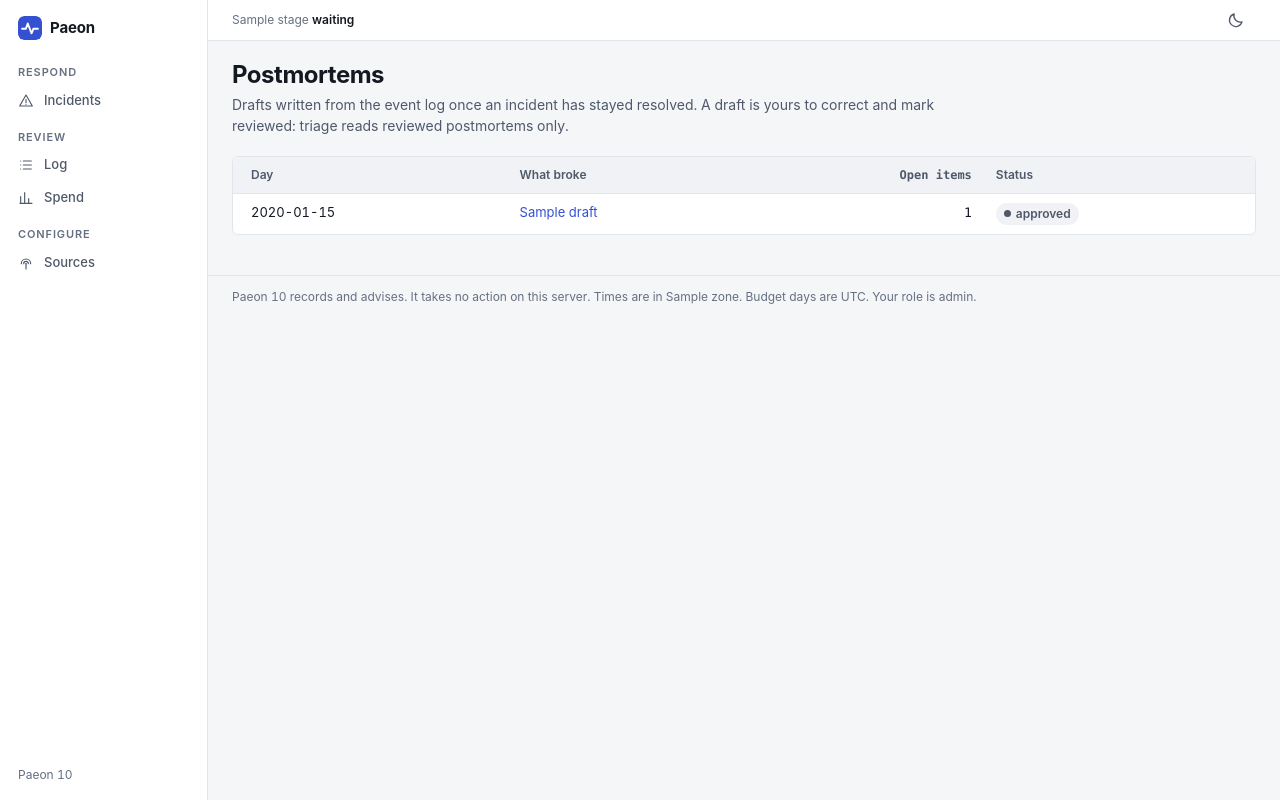
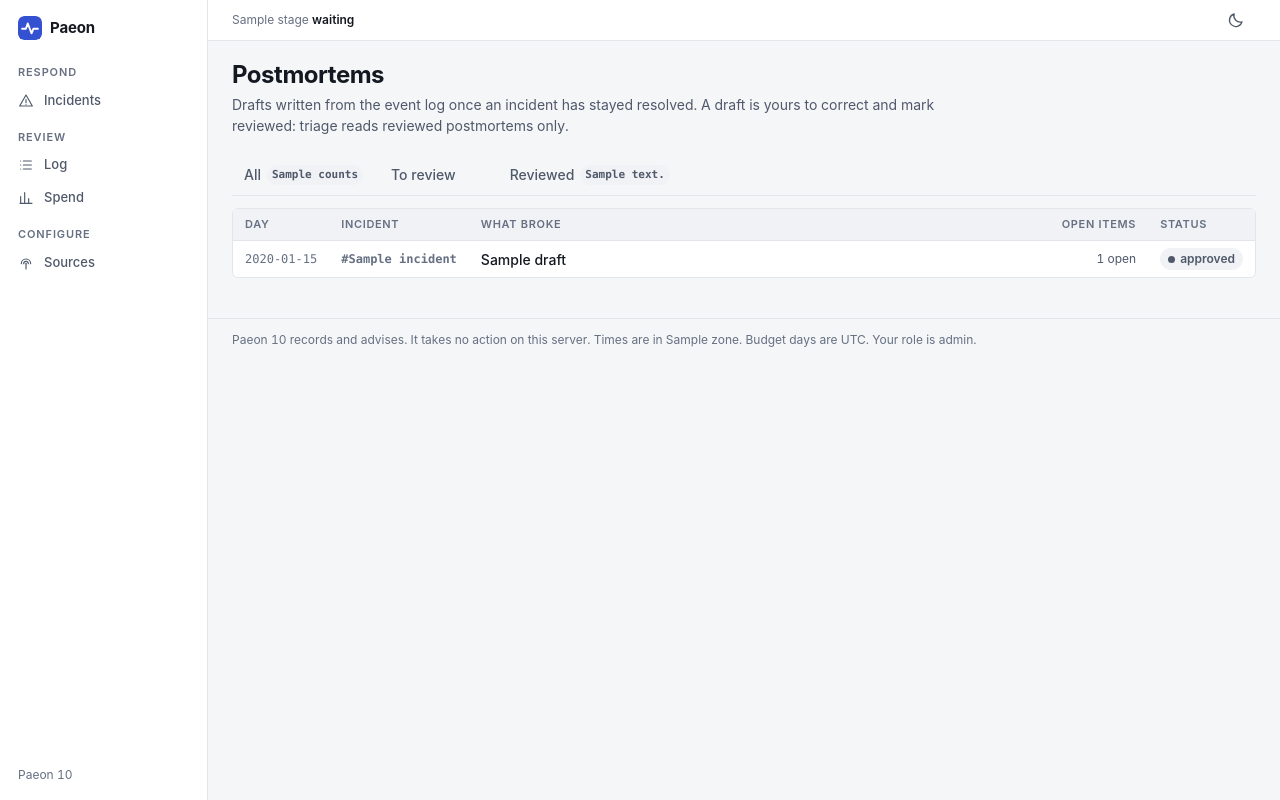
Before and after one commit to mmornati/paeon, a Python web app: template src/paeon/ui/templates/postmortems.html in a window 1280 px wide. Run offline with Jinja, Linux system fonts and the light colour scheme; the template is opened without the code that fills it: most values are stand-ins (such as "Sample title", 1, 10 or a date in 2020).

Commit message:
Actions, postmortems and settings tables: one vocabulary
The red Stop automation button was the loudest thing on a page that mostly
reads; it is now an outlined button that opens its own confirmation. The
postmortem list takes the explorer's rows (on a phone the title has its line
instead of a 110px column) and status tabs, To review first. A reviewed
postmortem no longer shows the notice that it is a draft to be reviewed. Every
table shares one header style, and identifiers wrap at their breaks instead of
mid-word.

```diff
--- a/src/paeon/ui/static/console.css
+++ b/src/paeon/ui/static/console.css
@@ -279,6 +279,18 @@ a.cite:hover { background: var(--accent); color: var(--accent-ink); text-decorat
 .ex-row.is-resolved .sev { opacity: 0.65; }
 .ex-row.is-changed { background: var(--accent-bg); }
 
+/* Postmortems use the explorer's rows: day and status, then the title on its own line. */
+.pm-row { grid-template-columns: auto auto minmax(0, 1fr) auto; grid-template-areas: "day inc . status" "title title title title" "items items items items"; }
+.pm-row .c-day { grid-area: day; font: 0.75rem var(--mono); color: var(--text-3); }
+.pm-row .c-inc { grid-area: inc; font: 600 0.75rem var(--mono); color: var(--text-3); }
+.pm-row .c-status { grid-area: status; justify-self: end; }
+.pm-row .c-items { grid-area: items; font-size: 0.75rem; color: var(--text-2); }
+.pm-title { font-weight: 500; }
+@media (min-width: 60rem) {
+  .pm-row .c-day, .pm-row .c-inc, .pm-row .c-items { white-space: nowrap; }
+  .pm-row .c-items { text-align: right; }
+}
+
 .sev { display: inline-flex; align-items: center; gap: 0.375rem; font-size: 0.75rem; font-weight: 600; color: var(--text-3); white-space: nowrap; }
 .sev::before { content: ""; width: 0.5rem; height: 0.5rem; border-radius: 2px; background: var(--border-strong); }
 .sev-critical { color: var(--crit); } .sev-critical::before { background: var(--crit); }
@@ -450,6 +462,12 @@ a.cite:hover { background: var(--accent); color: var(--accent-ink); text-decorat
 .btn[aria-pressed="true"] { background: var(--accent); border-color: var(--accent); color: var(--accent-ink); }
 .btn-stop { background: var(--crit); border-color: var(--crit); color: var(--accent-ink); }
 .btn-stop:hover { background: var(--crit); filter: brightness(1.08); }
+.btn-danger { border-color: var(--crit); color: var(--crit); background: var(--surface); }
+.btn-danger:hover { background: var(--crit-bg); }
+.stop-form > summary { list-style: none; width: fit-content; }
+.stop-form > summary::-webkit-details-marker { display: none; }
+.stop-form[open] > summary { display: none; }
+.stop-form .vote { border-top: 0; padding-top: 0; margin-top: 0; }
 .pager { margin-top: 1rem; }
 .btn .icon { width: 1rem; height: 1rem; }
 .btn:active { background: var(--border); }
@@ -656,14 +674,14 @@ a.typed { color: var(--accent); font-weight: 600; }
 
 .table-wrap { overflow-x: auto; }
 .table { width: 100%; border-collapse: collapse; font-size: 0.8125rem; }
-.table th { text-align: left; font-size: 0.75rem; font-weight: 600; color: var(--text-2); background: var(--surface-2); white-space: nowrap; }
+.table th { text-align: left; font-size: 0.6875rem; font-weight: 600; letter-spacing: 0.06em; text-transform: uppercase; color: var(--text-3); background: var(--surface-2); white-space: nowrap; }
 .table th, .table td { padding: 0.5625rem 0.75rem; border-bottom: 1px solid var(--border); vertical-align: top; }
 .table th:first-child, .table td:first-child { padding-left: 1.125rem; }
 .table th:last-child, .table td:last-child { padding-right: 1.125rem; }
 .table tbody tr:last-child td, .table tfoot tr:last-child > * { border-bottom: 0; }
 .table tbody tr:hover td { background: color-mix(in srgb, var(--surface-2) 55%, transparent); }
 .table .num { text-align: right; font-family: var(--mono); white-space: nowrap; }
-.table .model, .table .subject { font-family: var(--mono); overflow-wrap: anywhere; }
+.table .model, .table .subject { font-family: var(--mono); font-size: 0.75rem; overflow-wrap: break-word; }
 .table .keep { white-space: nowrap; }
 .table tfoot th, .table tfoot td { background: var(--surface-2); font-weight: 700; border-top: 1px solid var(--border-strong); }
 .table .narrow td { color: var(--text-3); font-size: 0.75rem; padding-top: 0; }
@@ -673,7 +691,7 @@ a.typed { color: var(--accent); font-weight: 600; }
 .table > :first-child th:first-child { border-top-left-radius: var(--radius); }
 .table > :first-child th:last-child { border-top-right-radius: var(--radius); }
 .block-head + .block-body .table > :first-child th { border-radius: 0; }
-.table-card { background: var(--surface); border: 1px solid var(--border); border-radius: var(--radius); box-shadow: var(--shadow); overflow-x: auto; }
+.table-card { background: var(--surface); border: 1px solid var(--border); border-radius: var(--radius); overflow-x: auto; }
 .table .wide { display: none; }
 @media (min-width: 44rem) {
   .table .wide { display: table-cell; }
--- a/src/paeon/ui/templates/postmortems.html
+++ b/src/paeon/ui/templates/postmortems.html
@@ -1,5 +1,6 @@
 {% extends "base.html" %}
 {% block title %}Postmortems{% endblock %}
+{% block layout %}page page-wide{% endblock %}
 {% block main %}
 <div class="head">
   <div>
@@ -7,17 +8,33 @@
     <p class="sub">Drafts written from the event log once an incident has stayed resolved. A draft is yours to correct and mark reviewed: triage reads reviewed postmortems only.</p>
   </div>
 </div>
+{% if counts.all %}
+<nav class="tabs-status" aria-label="Status">
+  {% for key, label in (("all", "All"), ("draft", "To review"), ("reviewed", "Reviewed")) -%}
+  <a class="ts{% if key == 'draft' and counts.draft %} is-hot{% endif %}" href="/ui/postmortems{% if key != 'all' %}?status={{ key }}{% endif %}"{% if chosen == key %} aria-current="true"{% endif %}>{{ label }}<span class="ts-count">{{ counts[key] }}</span></a>
+  {%- endfor %}
+</nav>
+{% endif %}
 {% if drafts %}
-<div class="table-card">
-<table class="table">
-  <thead><tr><th>Day</th><th>What broke</th><th class="num wide">Open items</th><th>Status</th></tr></thead>
+<div class="table-ex">
+<table class="ex-table pm-table">
+  <caption class="sr">Postmortems, newest first</caption>
+  <thead><tr><th scope="col" class="c-day">Day</th><th scope="col" class="c-inc">Incident</th><th scope="col" class="c-title">What broke</th><th scope="col" class="c-items">Open items</th><th scope="col" class="c-status">Status</th></tr></thead>
   <tbody>
     {% for d in drafts -%}
-    <tr><td class="keep">{{ d.detected_at[:10] or "?" }}</td><td class="prose"><a href="/ui/postmortems/{{ d.name }}">{{ d.title }}</a></td><td class="num wide">{{ d.open_items|length }}</td><td><span class="outcome outcome-{{ d.status }}">{{ d.status }}</span></td></tr>
+    <tr class="ex-row pm-row">
+      <td class="c-day">{{ d.detected_at[:10] or "?" }}</td>
+      <td class="c-inc">{% if d.incident %}#{{ d.incident }}{% endif %}</td>
+      <td class="c-title"><a class="ex-title pm-title" href="/ui/postmortems/{{ d.name }}">{{ d.title }}</a></td>
+      <td class="c-items">{% if d.open_items %}{{ d.open_items|length }} open{% else %}<span class="dim">none open</span>{% endif %}</td>
+      <td class="c-status"><span class="outcome outcome-{{ d.status }}">{{ d.status }}</span></td>
+    </tr>
     {% endfor -%}
   </tbody>
 </table>
 </div>
+{% elif counts.all %}
+<div class="empty"><p>No postmortem {{ "waits for a review" if chosen == "draft" else "is reviewed yet" }}.</p><p><a href="/ui/postmortems">Show them all</a>.</p></div>
 {% else %}
 <div class="empty">
   <p>No postmortem has been written yet.</p>
```
Also changed, not shown: src/paeon/postmortem.py (+9 -1 lines), src/paeon/ui/__init__.py (+19 -4 lines), src/paeon/ui/templates/actions.html (+8 -4 lines), tests/test_ui_actions.py (+24 -0 lines).
